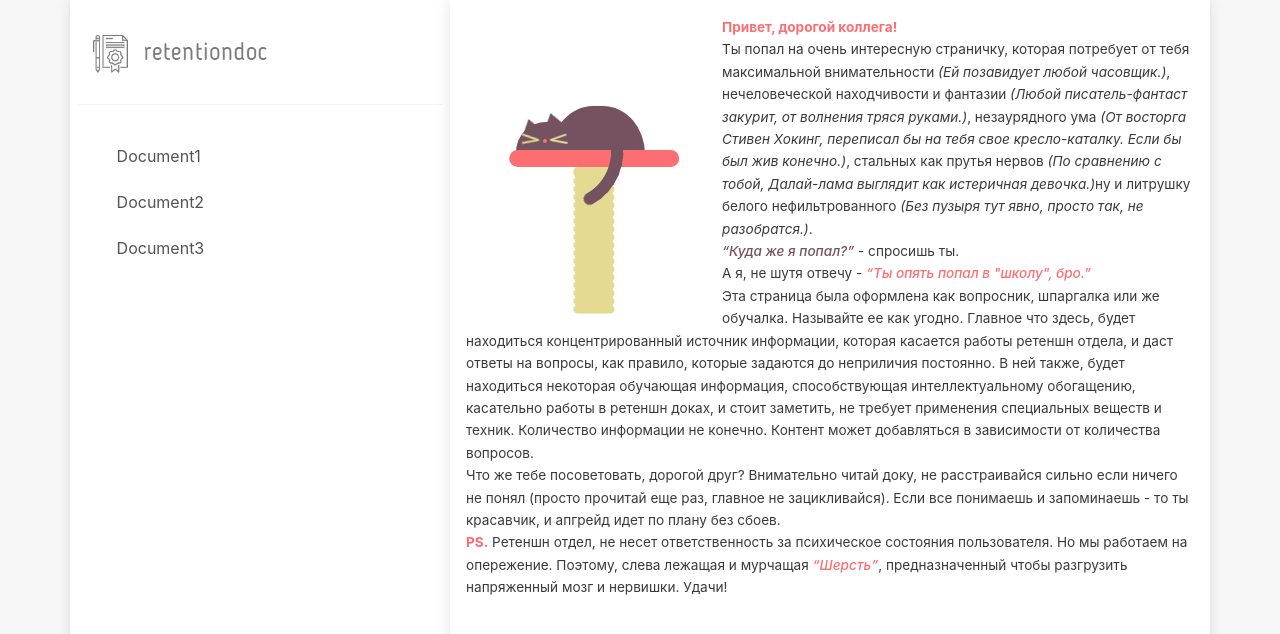
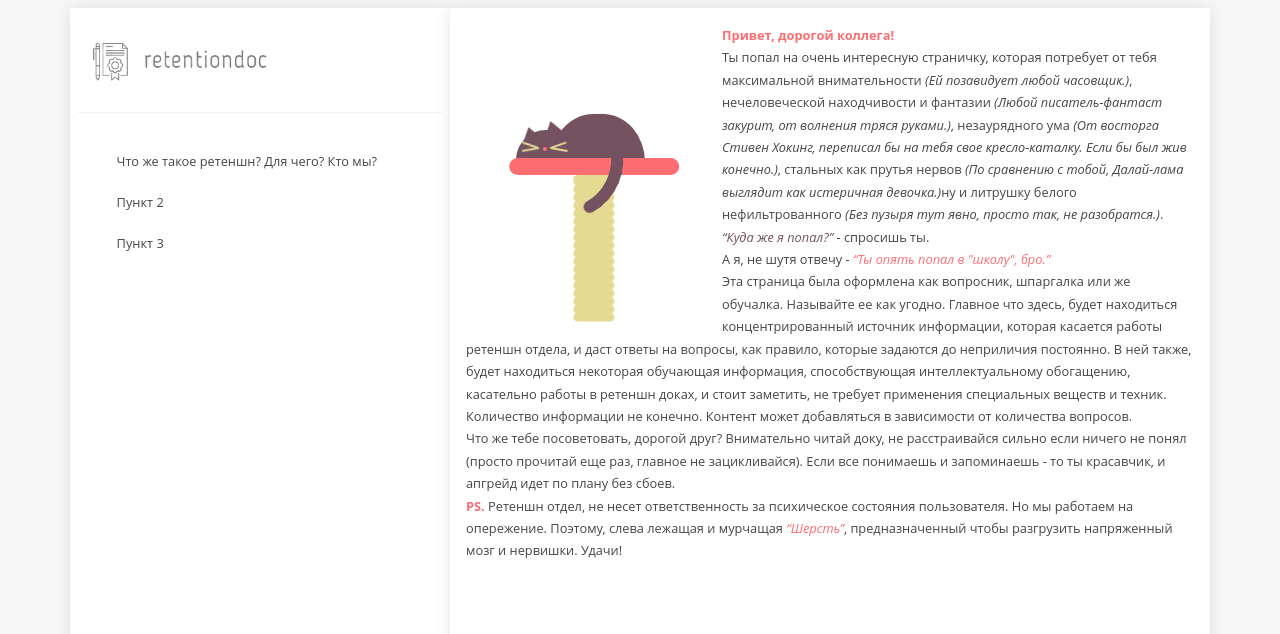
Before and after one commit to RetentionGroup/retention-doc, a React (Create React App) app: page / in a window 1280 px wide. Shown: the top 634 px of the page. Built offline with nearby package versions, Linux system fonts and the light colour scheme.

Commit message:
add first doc

```diff
--- a/src/components/CatAnimation/CatAnimation.js
+++ b/src/components/CatAnimation/CatAnimation.js
@@ -4,33 +4,33 @@ import './cat_animation.scss';
 
 export default function CatAnimation() {
     return (
-        <div class="cat-container" title='Кот, по кличке "Шерсть"'>
-            <span class="stand"></span>
-            <div class="cat">
-                <div class="body"></div>
-                <div class="head">
-                    <div class="ear"></div>
-                    <div class="ear"></div>
+        <div className='cat-container' title='Кот, по кличке "Шерсть"'>
+            <span className='stand'></span>
+            <div className='cat'>
+                <div className='body'></div>
+                <div className='head'>
+                    <div className='ear'></div>
+                    <div className='ear'></div>
                 </div>
-                <div class="face">
-                    <div class="nose"></div>
-                    <div class="whisker-container">
-                        <div class="whisker"></div>
-                        <div class="whisker"></div>
+                <div className='face'>
+                    <div className='nose'></div>
+                    <div className='whisker-container'>
+                        <div className='whisker'></div>
+                        <div className='whisker'></div>
                     </div>
-                    <div class="whisker-container">
-                        <div class="whisker"></div>
-                        <div class="whisker"></div>
+                    <div className='whisker-container'>
+                        <div className='whisker'></div>
+                        <div className='whisker'></div>
                     </div>
                 </div>
-                <div class="tail-container">
-                    <div class="tail">
-                        <div class="tail">
-                            <div class="tail">
-                                <div class="tail">
-                                    <div class="tail">
-                                        <div class="tail">
-                                            <div class="tail"></div>
+                <div className='tail-container'>
+                    <div className='tail'>
+                        <div className='tail'>
+                            <div className='tail'>
+                                <div className='tail'>
+                                    <div className='tail'>
+                                        <div className='tail'>
+                                            <div className='tail'></div>
                                         </div>
                                     </div>
                                 </div>
--- a/src/components/ContentPage/ContentPage.js
+++ b/src/components/ContentPage/ContentPage.js
@@ -11,7 +11,7 @@ class ContentPage extends Component {
             <div className='content-page-container'>
                 <div className='content-name'>{name_document}</div>
                 <div className='content-container'>
-                    <iframe src={link_document}  frameborder="0" marginheight="0" marginwidth="0"></iframe>
+                    <iframe src={link_document}  frameBorder="0" marginHeight="0" marginWidth="0"></iframe>
                 </div>
             </div>
         )
--- a/src/components/ContentPage/content_page.scss
+++ b/src/components/ContentPage/content_page.scss
@@ -4,7 +4,8 @@
     text-align: center;
     padding: 2vh;
     .content-name {
-        font-size: 3vh;
+        margin: 2vh 0 1vh;
+        font-size: 2.4vh;
     }
     .content-container iframe {
         width: 100%;
--- a/src/components/DocMenu/DocMenu.js
+++ b/src/components/DocMenu/DocMenu.js
@@ -2,7 +2,6 @@ import React, { Component } from 'react';
 import { connect } from 'react-redux';
 import { Accordion} from 'react-bootstrap';
 import DocMenuItem from '../DocMenu/DocMenuItem'
-import ContentPage from '../ContentPage/ContentPage'
 import 'bootstrap/dist/css/bootstrap.min.css';
 import './doc_menu.scss';
 
@@ -14,7 +13,7 @@ class DocMenu extends Component {
             return <div>Loading</div>
         }
         const docList = docContent.map(data =>
-            <DocMenuItem data={data} id={data.id} key_name={data.name_document} description={data.description} />
+            <DocMenuItem data={data} id={data.id} key_name={data.name_document} description={data.description} key={data.name_document}/>
         )
 
         return docList;
--- a/src/components/DocMenu/doc_menu_item.scss
+++ b/src/components/DocMenu/doc_menu_item.scss
@@ -2,9 +2,10 @@
     margin: 1vh 0;
     padding: 0 0;
     .btn-link {
-        font-size: 1rem;
+        font-size: 1.6vh;
         font-weight: 400;
-        color: rgba(26, 26, 26, .75);
+        color: #464646;
+        text-align: start;
         text-decoration: none;
     }
     .btn-link:hover {
@@ -12,7 +13,8 @@
         transition: color .1s ease-out;
     }
     .card-body {
+        font-size: 1.4vh;
         color: #fd6e72;
-        padding: 1rem;
+        padding: 1.2vh;
     }
 }
--- a/src/components/WelcomePage/welcome_page.scss
+++ b/src/components/WelcomePage/welcome_page.scss
@@ -1,8 +1,8 @@
 .welcome-page-container {
     width: 100%;
-    height: 99.7vh;
+    height: 98.8vh;
     padding: 2vh 2vh;
-    font-size: 1.7vh;
+    font-size: 1.6vh;
     line-height: 2.8vh;
     .bold-coral {
         font-weight: 700;
--- a/src/data-store/doc-data.js
+++ b/src/data-store/doc-data.js
@@ -1,20 +1,20 @@
 const docData = [
     {
         id: 0,
-        name_document: 'Document1',
-        description: 'Hi, its test 1',
+        name_document: 'Что же такое ретеншн? Для чего? Кто мы?',
+        description: 'Краткое описание загадочных нас ;)',
         link_document: 'https://docs.google.com/document/d/e/2PACX-1vTzND8O9V4P_-Muxw42fxxoYI2DmlrFiSoVE8fvqsVF0X3cVyIyzZhXu7Hpf3cQvw8WEum5N7omlbvj/pub?embedded=true'
     },
     {
         id: 1,
-        name_document: 'Document2',
-        description: 'Hi, its test 2',
+        name_document: 'Пункт 2',
+        description: 'Етот пункт в разработке',
         link_document: 'https://docs.google.com/document/d/e/2PACX-1vRwjbkiN18GL92cMhSheC9pi-NRynMVZu2sQhhoIWJk6amygT-lAvBwa4ga5Vky5z0y39HkDtJUtubJ/pub?embedded=true'
     },
     {
         id: 2,
-        name_document: 'Document3',
-        description: 'Hi, its test 3',
+        name_document: 'Пункт 3',
+        description: 'Етот пункт в разработке',
         link_document: 'https://docs.google.com/document/d/e/2PACX-1vSDpDoJeUEkWSwsuRH-oXxIvzHJ88li24ULunu0m1PzKWMjxVx4O2aJipzdgiYZTt-rwY1x9BGtupFc/pub?embedded=true'
     }
 ]
--- a/src/pages/home_page.scss
+++ b/src/pages/home_page.scss
@@ -1,9 +1,11 @@
 body {
-    color: rgba(26, 26, 26, 0.86);
+    color: #464646;
     background: #f8f7f7;
+    font-family: 'Open Sans', sans-serif;
 }
 
 .home-page-container {
+    margin-top: 1vh;
     .left-container,
     .right-container {
         background: #fff;
```
Also changed, not shown: src/images/logo.png.
